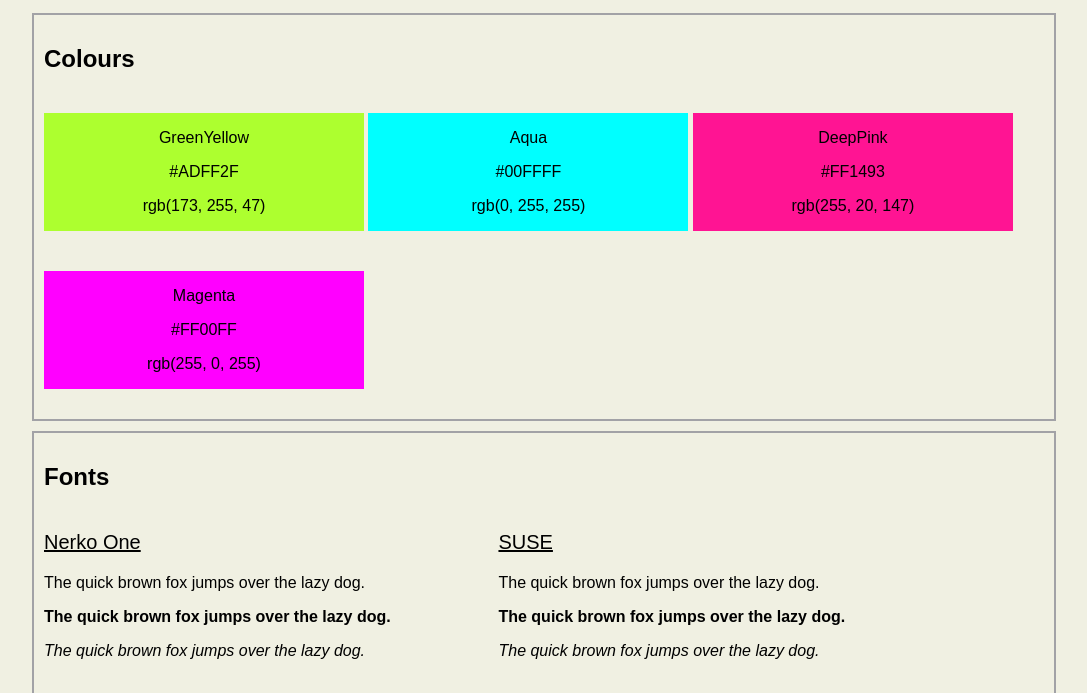
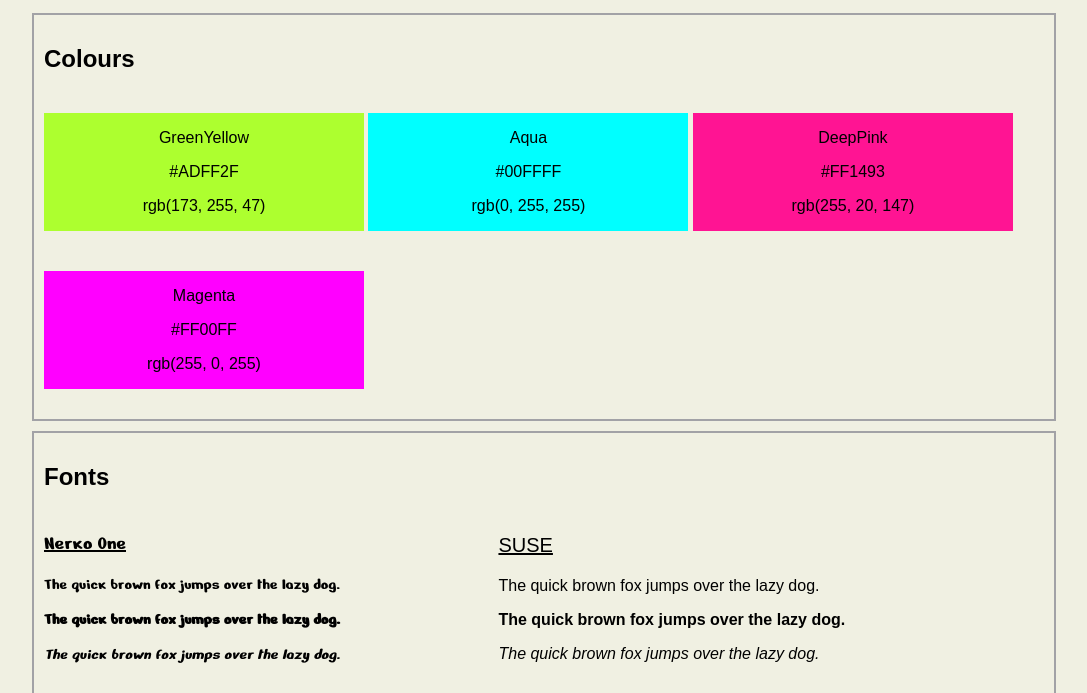
Before and after one commit to Suzanka/stylesguide, a plain HTML site: page index.html in a window 1280 px wide. Shown: the part 101-794 px from the top of the page, without its empty margins (96-1183 px from the left). Drawn offline with nearby package versions, Linux system fonts and the light colour scheme; a web font is replaced by a local one.

Commit message:
Update index.css

```diff
--- a/resources/css/index.css
+++ b/resources/css/index.css
@@ -62,7 +62,7 @@ text-align: left;
     text-decoration: underline;
   }
 
-.NerkoPro {
+.NerkoOne {
     font-family: "Nerko One", cursive;
 
 }
```
